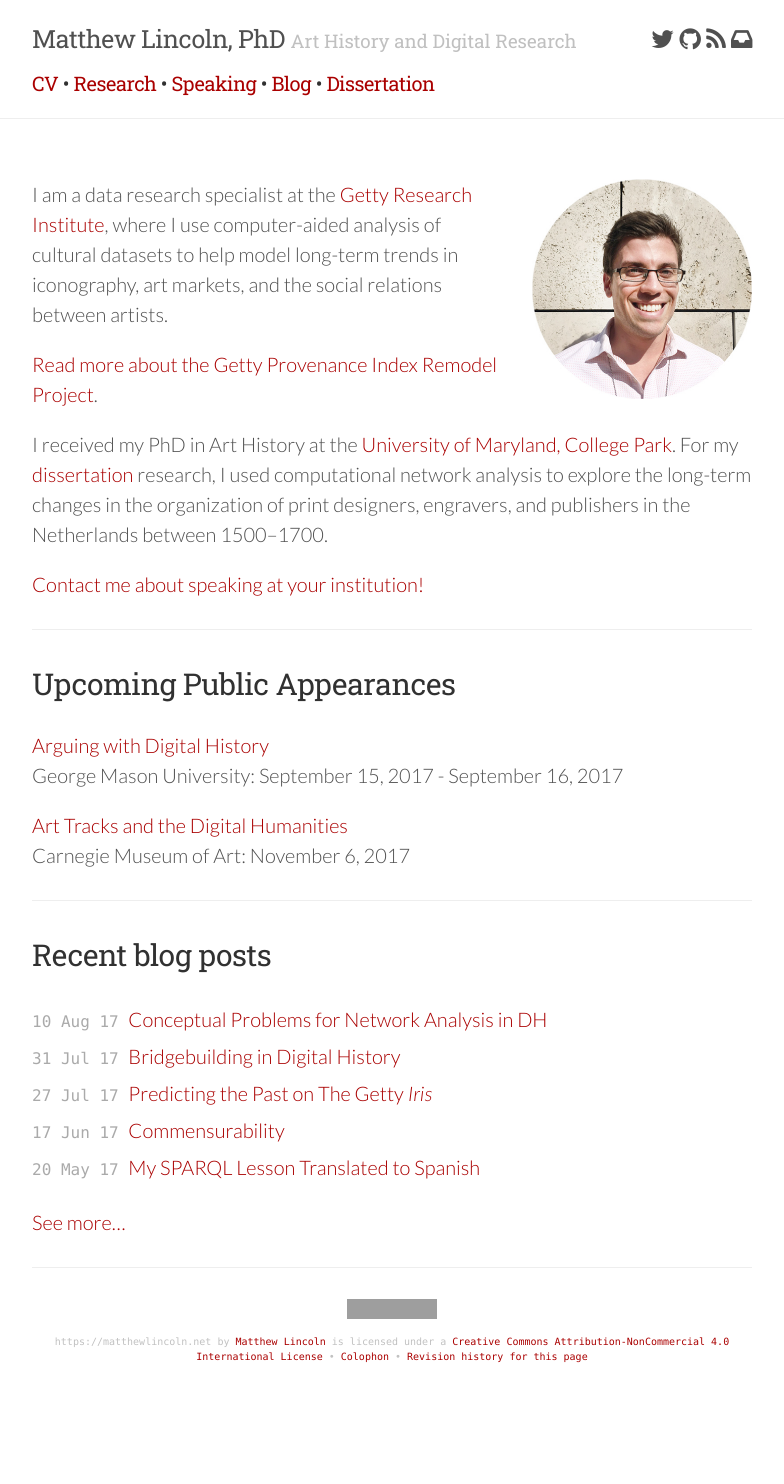
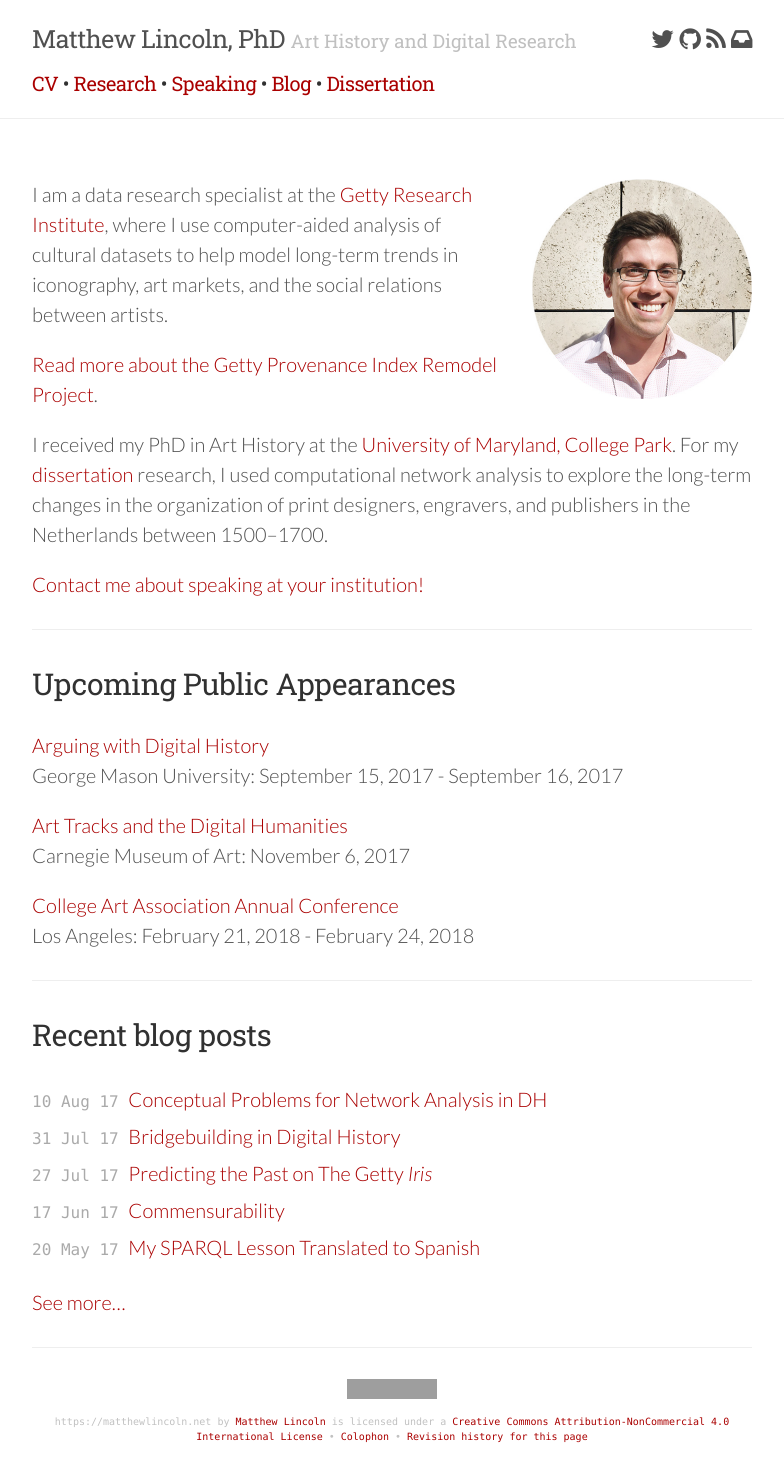
Before and after one commit to mdlincoln/mdlincoln.github.io, a Jekyll site: the page built from index.md, in a window 1280 px wide. Shown: the whole page, without its empty margins (248-1032 px from the left). Built offline with Jekyll 4.4.1, drawn with Linux system fonts in a browser that asks for light colours; nearby versions of some CDN libraries; a script that is not in the unit is left out; before the commit the page ends 1404 px from its top, so only the background shows below that; grey boxes are pictures that could not be loaded.

Commit message:
Add CAA2018 to travel

```diff
--- a/_data/travel.yaml
+++ b/_data/travel.yaml
@@ -7,3 +7,8 @@
   location: Carnegie Museum of Art
   datestart: 2017-11-06 00:00:00 -0800
   url: http://tickets.carnegiemuseums.org/cmoa/CMASE_CMAFREE_AFEDPS113
+- venue: College Art Association Annual Conference
+  location: Los Angeles
+  datestart: 2018-02-21 00:00:00 -0800
+  dateend: 2018-02-24 00:00:00 -0800
+  url: http://www.collegeart.org/programs/conference/
```
